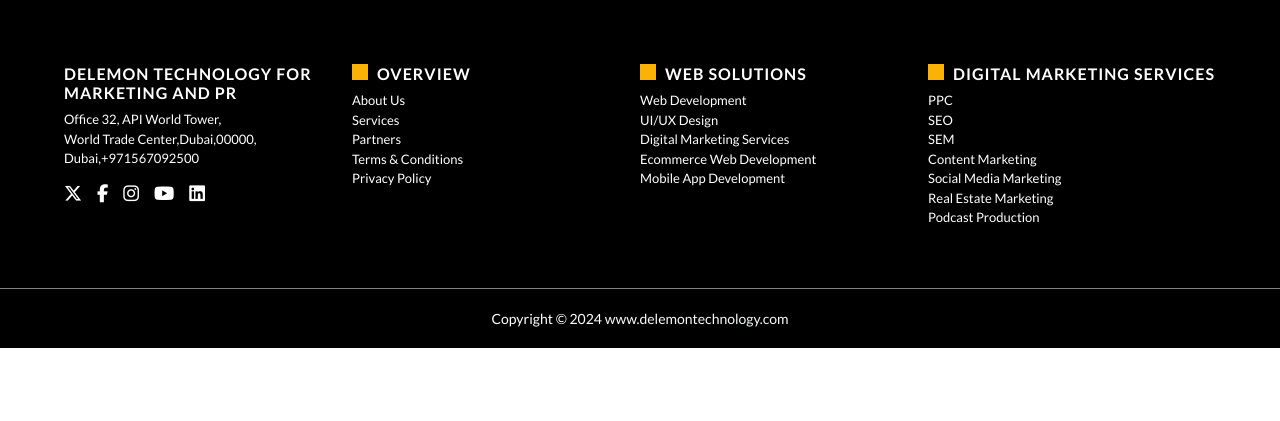
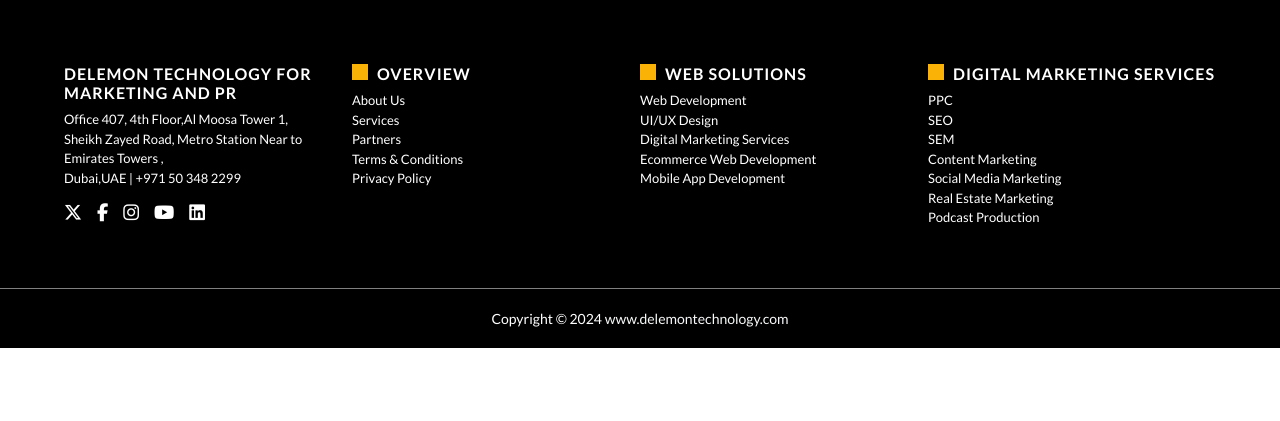
Before and after one commit to DelemonTechCorp/Delemontechnology, a Django app: page /base in a window 1280 px wide. Shown: the part 65-486 px from the top of the page. Run offline with Django 4.2, Linux system fonts and the light colour scheme; some libraries are stand-ins or nearby versions.

Commit message:
updating office address in footer

```diff
--- a/Delemon_App/templates/components/footer.html
+++ b/Delemon_App/templates/components/footer.html
@@ -303,11 +303,11 @@
                 Dubai, UAE
             </p> -->
 
-            <p>Office 32,
-               API World Tower,<br>
-                World Trade Center,Dubai,00000,<br>
+            <p>Office 407, 4th Floor,Al Moosa Tower 1,<br>
+                Sheikh Zayed Road,
+        Metro Station Near to Emirates Towers ,<br>
 
-                Dubai,+971567092500
+                Dubai,UAE | +971 50 348 2299
             </p>
             <div class="social-icons-footer">
                 <a href=""><i class="fa-brands fa-x-twitter"></i></a>
```
